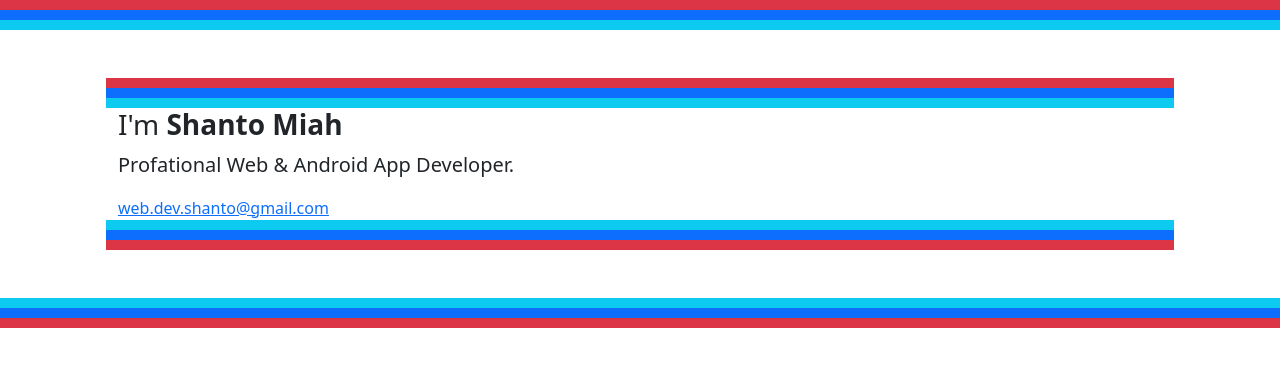
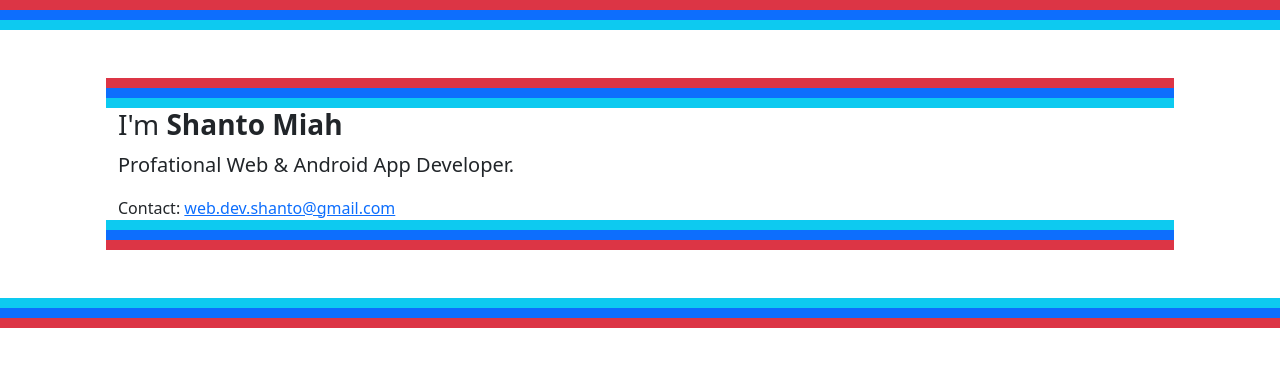
Before and after one commit to coder-shanta/shanto-miah, a plain HTML site: page index.html in a window 1280 px wide. Drawn offline with nearby package versions, Linux system fonts and the light colour scheme.

Commit message:
Update index.html

```diff
--- a/index.html
+++ b/index.html
@@ -37,7 +37,7 @@
             <div class="col-12">
 <h3>I'm <b>Shanto Miah</b></h3>
 <p class="lead">Profational Web & Android App Developer.</p>
-
+Contact:
 <a href="mailto:web.dev.shanto@gmail.com">web.dev.shanto@gmail.com</a>
             </div>
             <div class="bg-info line"></div>
```
